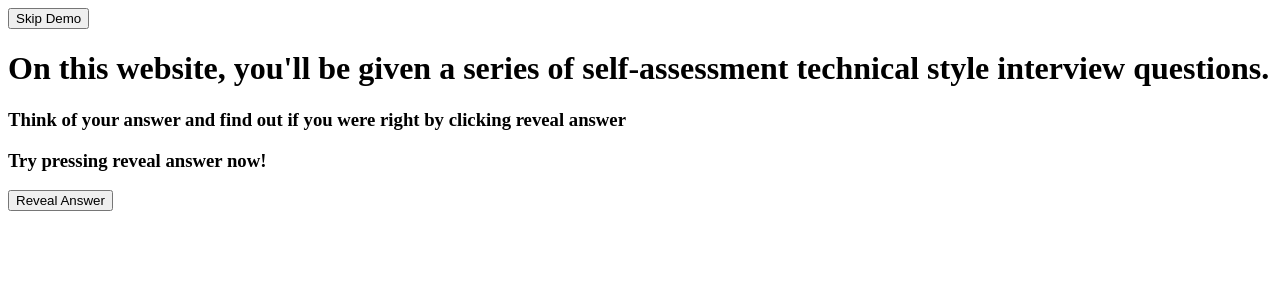
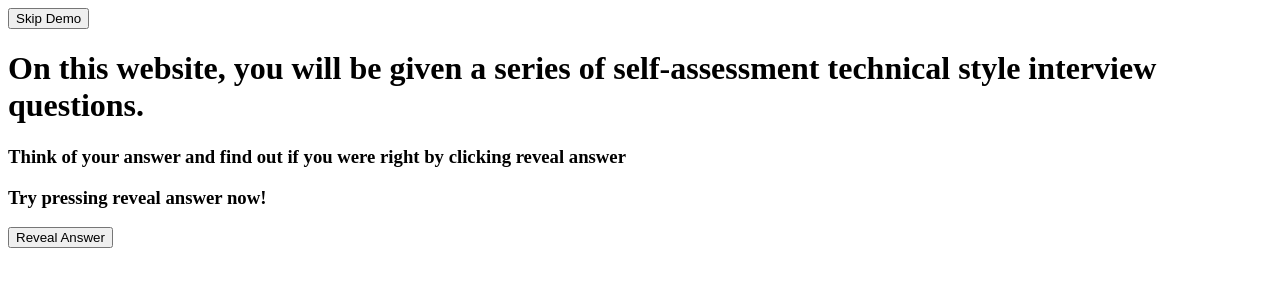
Before and after one commit to JRose117/interview-revision, a React (Create React App) app: page / in a window 1280 px wide. Shown: the top 300 px of the page. Built offline with nearby package versions, Linux system fonts and the light colour scheme; the HTML template or start-up script is replaced by a standard one.

Commit message:
updating demo

```diff
--- a/src/Instructions.js
+++ b/src/Instructions.js
@@ -8,7 +8,7 @@ const Instructions = () => {
 const [reveal, setReveal] = useState(true)
 const [redReveal, setRedReveal] = useState (false)
 const [greenReveal, setGreenReveal] = useState (false)
-const [demo, setDemo] = useState(<><h1> On this website, you'll be given a series of self-assessment technical style interview questions. </h1>
+const [demo, setDemo] = useState(<><h1> On this website, you will be given a series of self-assessment technical style interview questions. </h1>
 <h3> Think of your answer and find out if you were right by clicking reveal answer </h3>
 <h3> Try pressing reveal answer now! </h3></>)
 const revealAnswer = () => {
```
